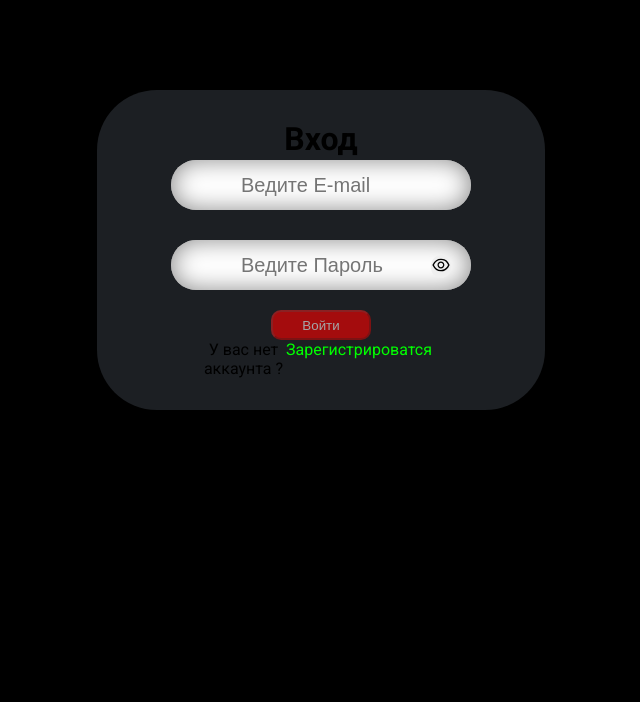
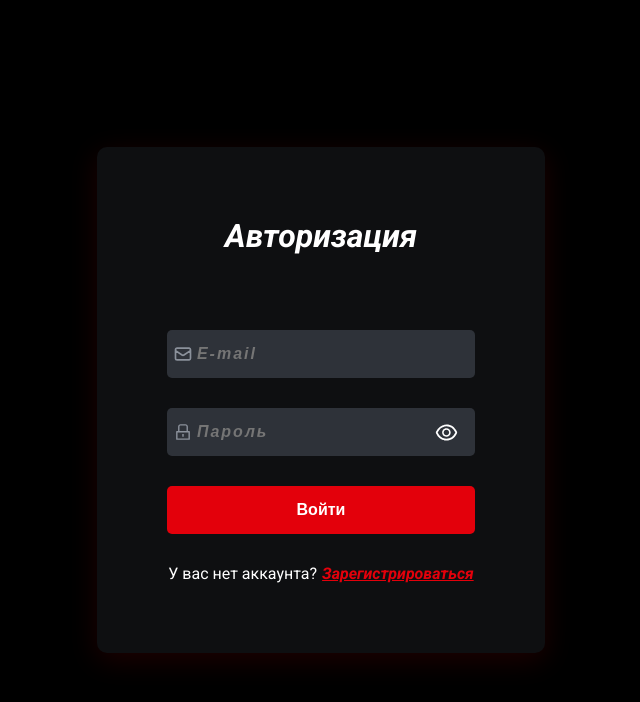
Before and after one commit to Khalds/react-cinema, a React (Create React App) app: page /signin in a window 1280 px wide. Shown: the top 702 px of the page, without its empty margins (319-959 px from the left). Built offline with nearby package versions, Linux system fonts and the light colour scheme.

Commit message:
добавил стиои для signin

```diff
--- a/src/pages/Authorization/authComponents/Authorization.jsx
+++ b/src/pages/Authorization/authComponents/Authorization.jsx
@@ -4,8 +4,16 @@ import { auth } from "../../../features/Application/applicationSlice"
 import styles from "../../Authorization/authComponents/authorizationPage.module.css"
 import email_log from "../../../images/email.png"
 import password_img from "../../../images/privacy.png"
-import { AiOutlineEyeInvisible, AiOutlineEye } from "react-icons/ai"
 import { Link } from "react-router-dom"
+
+import { AiOutlineLock } from "react-icons/ai"
+import { HiOutlineMail } from "react-icons/hi"
+
+import {
+  AiOutlineEyeInvisible,
+  AiOutlineEye,
+  AiOutlineLoading3Quarters,
+} from "react-icons/ai"
 
 function Authorization() {
   const [email, setLogin] = useState("")
@@ -13,7 +21,6 @@ function Authorization() {
   const dispatch = useDispatch()
   const error_block = useSelector((state) => state.application.authError)
   const [eye, setEye] = useState(false)
-  const [error_blo, setError] = useState(error_block)
 
   const toggleBtn = () => {
     setEye((prevState) => !prevState)
@@ -33,60 +40,46 @@ function Authorization() {
     setPassword("")
   }
 
-  setTimeout(() => {
-    if (error_blo) {
-      setError(null)
-    }
-  }, 2000)
-
   return (
     <>
-      <div className={styles.authContainer}>
-        <div className={styles.authBlock}>
-          <div>
-            <div className={styles.auth_text}>
-              <h1>Вход</h1>
+      <div className={styles.registerContainer}>
+        <div className={styles.registerBlock}>
+          <div className={styles.register_text}>
+            <h1>Авторизация</h1>
           </div>
-            <div className={styles.imgs_block}>
+          <div className={styles.error}>{error_block}</div>
+
+          <div className={styles.register_inputs}>
             <div className={styles.input_box}>
-                <img
-                  className={styles.email_password_img}
-                  src={email_log}
-                  alt="email_log"
-                />
+              <HiOutlineMail className={styles.icon} />
               <input
                 className={styles.email_password_name}
-                  placeholder="Ведите E-mail"
+                placeholder="E-mail"
                 type="email"
                 value={email}
                 onChange={(e) => handleAuthEmail(e)}
               />
             </div>
             <div className={styles.input_box}>
-                <img
-                  className={styles.email_password_img}
-                  src={password_img}
-                  alt="password_img"
-                />
+              <AiOutlineLock className={styles.icon} />
+
               <input
                 className={styles.email_password_name}
-                  placeholder="Ведите Пароль"
+                placeholder="Пароль"
                 type={eye ? "text" : "password"}
                 value={password}
                 onChange={(e) => handleAuthPassword(e)}
               />
-                <button className={styles.btn_eye} onClick={toggleBtn}>
               {eye ? (
-                    <AiOutlineEyeInvisible className={styles.eye_img} />
+                <AiOutlineEyeInvisible
+                  className={styles.btn_eye}
+                  onClick={toggleBtn}
+                />
               ) : (
-                    <AiOutlineEye className={styles.eye_img} />
+                <AiOutlineEye className={styles.btn_eye} onClick={toggleBtn} />
               )}
-                </button>
-
-                <div className={styles.error}>{error_blo}</div>
             </div>
-
-              <div>
+            <div className={styles.send_btn}>
               <button
                 disabled={!email || !password}
                 className={
@@ -98,18 +91,10 @@ function Authorization() {
               >
                 Войти
               </button>
-                <div className={styles.authorization}>
-                  <p>У вас нет аккаунта ?</p>{" "}
-                  <p>
-                    <Link
-                      className={styles.authorization_link_text}
-                      to="/signup"
-                    >
-                      Зарегистрироватся
-                    </Link>
-                  </p>
             </div>
-              </div>
+            <div className={styles.authorization_link}>
+              <p>У вас нет аккаунта?</p>
+              <Link to="/signup">Зарегистрироваться</Link>
             </div>
           </div>
         </div>
--- a/src/pages/Authorization/authComponents/authorizationPage.module.css
+++ b/src/pages/Authorization/authComponents/authorizationPage.module.css
@@ -1,98 +1,114 @@
-
-.authorization_pages {
-    background-color: black;
+.registerContainer {
+  display: flex;
+  align-items: center;
+  justify-content: center;
   height: 100vh;
 }
-.authContainer {
-text-align: center;
-justify-content: center;
+
+.registerBlock {
+  border-radius: 10px;
+  width: 35%;
+  background-color: #0e0f11;
+  padding: 70px 10px;
   display: flex;
-padding: 90px 0 90px 0;
-
+  flex-direction: column;
+  align-items: center;
+  gap: 30px;
+  box-shadow: rgba(255, 0, 0, 0.116) 0px 7px 29px 0px;
 }
 
-.authBlock {
+.register_inputs {
   display: flex;
-    justify-content: center;
-    height: 320px;
-    width: 35%;
-    padding-top: 30px;
-    border-radius: 60px;
-    background-color: #1C1F23;
- }
-
-.email_password_img {
-    height: 25px;
-    width: 25px;
-    position: absolute;
-    padding: 14px 0  0 25px;
-}
-
-.email_password_name {
-    padding-left: 70px;
-    font-size: 20px;
-    width: 300px;
-    height: 50px;
-    border-radius: 60px;
-    box-shadow: inset 0px 0px 25px 0px #888;
-    border: none;
-    outline: none;
-
+  flex-direction: column;
+  align-items: center;
+  gap: 30px;
+  width: 90%;
+  font-size: 16px;
 }
 
 .input_box {
-   padding-top: 30px ;
+  width: 100%;
+  display: flex;
+  justify-content: center;
+  align-items: center;
+  position: relative;
 }
 
+.register_inputs input {
+  border-radius: 5px;
+  background-color: #2e3239;
+  color: #fff;
+  padding: 15px 30px;
+  font-style: italic;
+  font-size: 16px;
+  font-weight: 600;
+  width: 80%;
+  border: none;
+  outline: none;
+  letter-spacing: 2px;
+}
 
-.btn_eye{
-    border-radius: 100px;
+.register_text h1 {
+  color: #fff;
+  font-style: italic;
+}
+
+.icon {
+  position: absolute;
+  left: 45px;
+  height: 20px;
+  width: 20px;
+  color: #8b919b;
+}
+.btn_eye {
   cursor: pointer;
   position: absolute;
-    margin-left: -40px;
-    margin-top: 15px;
-    border: none;
-    outline: none;
-
+  width: 25px;
+  height: 25px;
+  right: 55px;
+  color: #fff;
+  font-weight: 600;
 }
 
-.eye_img{
-    width: 20px;
-    height: 20px;
+.send_btn {
+  width: 100%;
+  display: flex;
+  justify-content: center;
 }
 
-
-.btn_submit {
-    margin-top: 20px;
-    width: 100px;
-    border-radius: 10px;
-    color: white;
-    background-color: red;
+.send_btn button {
+  width: 80%;
+  background-color: #e3000b;
+  color: #fff;
   border: none;
-    height: 30px;
+  padding: 15px;
+  font-weight: 600;
+  border-radius: 5px;
+  font-size: 16px;
+  cursor: pointer;
 }
 
-.btn_opacity_submit {
-    margin-top: 20px;
-    width: 100px;
-    border-radius: 10px;
-    color: white;
-    background-color:red;
-    opacity: 0.6;
-    height: 30px;
+.send_btn button:hover {
+  background-color: #fff;
+  color: #e3000b;
+  transition: 1.5s;
+  box-shadow: rgba(255, 0, 0, 0.116) 0px 7px 29px 0px;
 }
 
-.Registred_Link {
-    display: flex;
-    position: absolute;
-    justify-content: space-between;
-    width: 20%;
-    margin-left: 41%;
-    margin-top: 28%;
+.register_btn_submit_opacity {
+  color: white;
+  background-color: #e3000b;
 }
 
-.auth_text {
-    margin-bottom: -28px;
+.authorization_link {
+  display: flex;
+  gap: 5px;
+  color: #fff;
+}
+
+.error {
+  color: #e3000b;
+  min-height: 15px;
 }
 
 .loading_block {
@@ -100,31 +116,21 @@ padding: 90px 0 90px 0;
   justify-content: center;
   align-items: center;
   height: 400px;
-
 }
 
 .loading_class {
   width: 100px;
   height: 100px;
-    color: red;
-
+  color: #e3000b;
 }
 
-.error {
-    position: absolute;
-    margin-left: 2%;
-    color: red;
-
-
-}
-.authorization {
-  display: flex;
-  justify-content: space-around;
-  width: 77%;
-  margin-left: 10%;
+.authorization_link a {
+  color: #e3000b;
+  font-weight: 600;
+  font-style: italic;
 }
 
-.authorization_link_text {
-    text-decoration: none;
-    color:lime
+.authorization_link a:hover {
+  color: #fff;
+  transition: 0.5s;
 }
```
Lines whose indentation alone changed are shown as unchanged.
